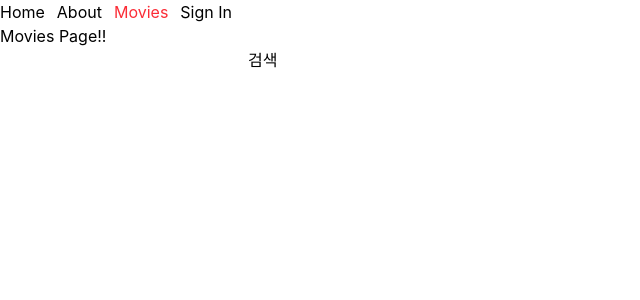
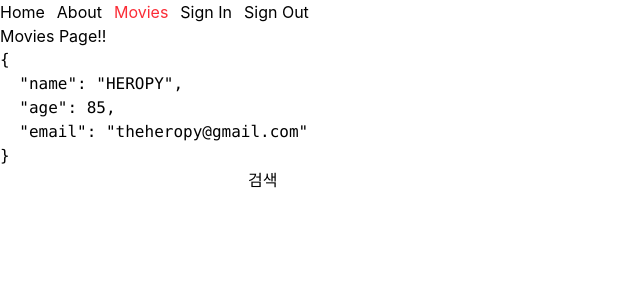
Before and after one commit to RioJeong/remove-samsung-vercel, a React (Vite) app: page /movies in a window 1280 px wide. Shown: the top 300 px of the page, without its empty margins (0-640 px from the left). Built offline with nearby package versions, Linux system fonts and the light colour scheme; sample sign-in values are in the browser's storage.

Commit message:
26-07-07 17:51

```diff
--- a/src/components/Header.tsx
+++ b/src/components/Header.tsx
@@ -1,4 +1,4 @@
-import { NavLink } from 'react-router'
+import { NavLink, useNavigate } from 'react-router'
 
 const navigations = [
   { to: '/', label: 'Home' },
@@ -8,6 +8,14 @@ const navigations = [
 ]
 
 export default function Header() {
+  const navigate = useNavigate()
+
+  function signOut() {
+    localStorage.removeItem('accessToken')
+    // location.reload()
+    navigate('/')
+  }
+
   return (
     <header className="flex gap-3">
       {navigations.map(nav => {
@@ -20,6 +28,7 @@ export default function Header() {
           </NavLink>
         )
       })}
+      <button onClick={signOut}>Sign Out</button>
     </header>
   )
 }
--- /dev/null
+++ b/src/examples/storage.md
@@ -0,0 +1,9 @@
+# Storage
+
+## localStorage
+
+- 반영구적으로 데이터를 저장!
+
+## sessionStorage
+
+- 일시적으로 데이터 저장!
--- a/src/routes/index.tsx
+++ b/src/routes/index.tsx
@@ -6,6 +6,7 @@ import MovieDetails from './pages/MovieDetails'
 import NotFound from './pages/NotFound'
 import SignIn from './pages/SignIn'
 import Default from './layouts/Default'
+import { requiresAuth, guestOnly } from './loaders'
 
 const router = createBrowserRouter([
   {
@@ -21,14 +22,17 @@ const router = createBrowserRouter([
       },
       {
         path: '/movies', // http://localhost:5173/movies
+        loader: requiresAuth,
         element: <Movies />
       },
       {
         path: '/movies/:movieId', // http://localhost:5173/movies/tt12345678
+        loader: requiresAuth,
         element: <MovieDetails />
       },
       {
         path: '/signin',
+        loader: guestOnly,
         element: <SignIn />
       }
     ]
--- /dev/null
+++ b/src/routes/loaders/index.ts
@@ -0,0 +1,35 @@
+import { redirect } from 'react-router'
+import axios from 'axios'
+
+export interface User {
+  name: string
+  age: number
+  email: string
+}
+
+export function requiresAuth() {
+  const accessToken = localStorage.getItem('accessToken')
+  if (accessToken) {
+    return {
+      name: 'HEROPY',
+      age: 85,
+      email: 'theheropy@gmail.com'
+    }
+  }
+  return redirect('/signin')
+}
+
+export function guestOnly() {
+  const accessToken = localStorage.getItem('accessToken')
+  if (accessToken) {
+    return redirect('/')
+  }
+  return true
+}
+
+export async function fetchMovieDetails() {
+  const { data } = await axios.get(
+    `https://omdbapi.com?apikey=7035c60c&i=${movieId}`
+  )
+  return data
+}
--- a/src/routes/pages/Movies.tsx
+++ b/src/routes/pages/Movies.tsx
@@ -2,7 +2,8 @@ import TextField from '@/components/TextField'
 import Button from '@/components/Button'
 import { useState } from 'react'
 import axios from 'axios'
-import { Link } from 'react-router'
+import { Link, useLoaderData } from 'react-router'
+import type { User } from '@/routes/loaders'
 
 // interface ResponseData {
 //   Response: 'True' | 'False' // 'True' or 'False'
@@ -32,6 +33,7 @@ interface Movie {
 export default function Movies() {
   const [searchText, setSearchText] = useState('')
   const [movies, setMovies] = useState<Movie[]>([])
+  const user = useLoaderData<User>()
 
   async function fetchMovies(event: React.SubmitEvent<HTMLFormElement>) {
     event.preventDefault()
@@ -50,6 +52,7 @@ export default function Movies() {
   return (
     <>
       <h1>Movies Page!!</h1>
+      <pre>{JSON.stringify(user, null, 2)}</pre>
       <form onSubmit={fetchMovies}>
         <TextField
           value={searchText}
--- a/src/routes/pages/SignIn.tsx
+++ b/src/routes/pages/SignIn.tsx
@@ -11,8 +11,14 @@ export default function SignIn() {
   function signIn(event: React.SubmitEvent<HTMLFormElement>) {
     event.preventDefault()
     if (id.trim() && pw.trim()) {
+      const user = {
+        name: 'HEROPY',
+        age: 85,
+        email: 'theheropy@gmail.com'
+      }
       const accessToken = 'slddDaA_jnfalDuw312_3' // 서버에서 받아온 토큰!
       localStorage.setItem('accessToken', accessToken)
+      sessionStorage.setItem('user', JSON.stringify(user))
       navigate('/')
     }
   }
```
